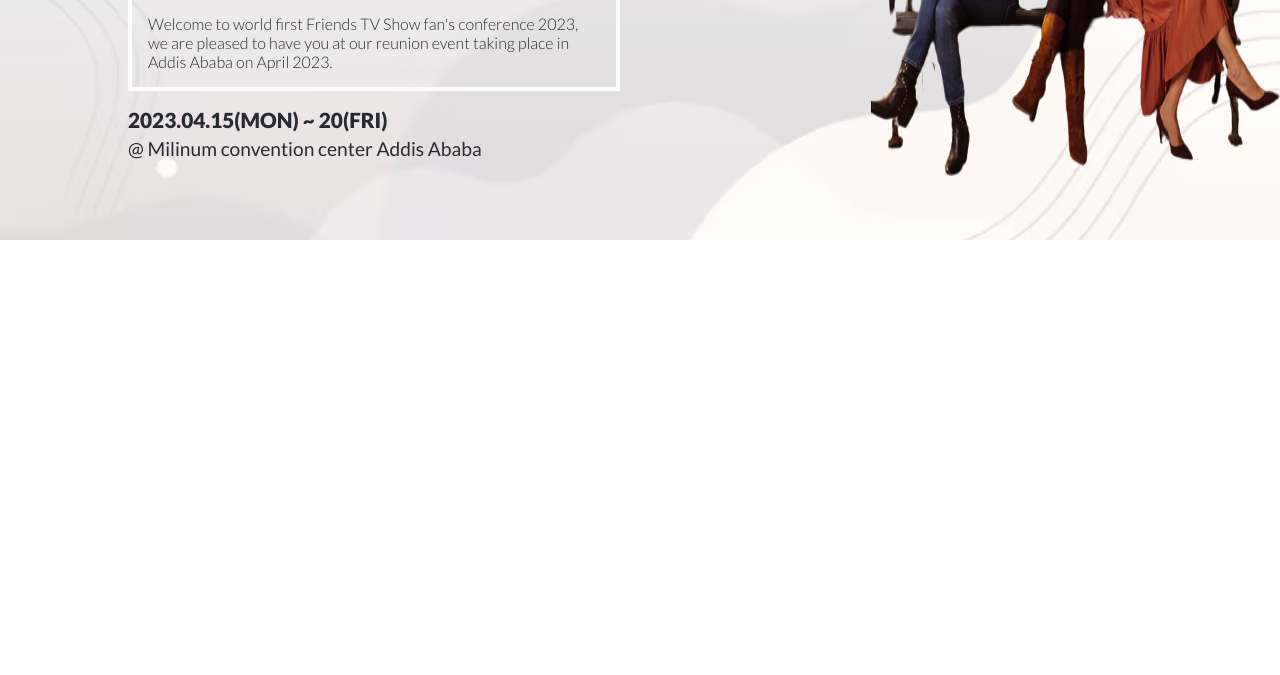
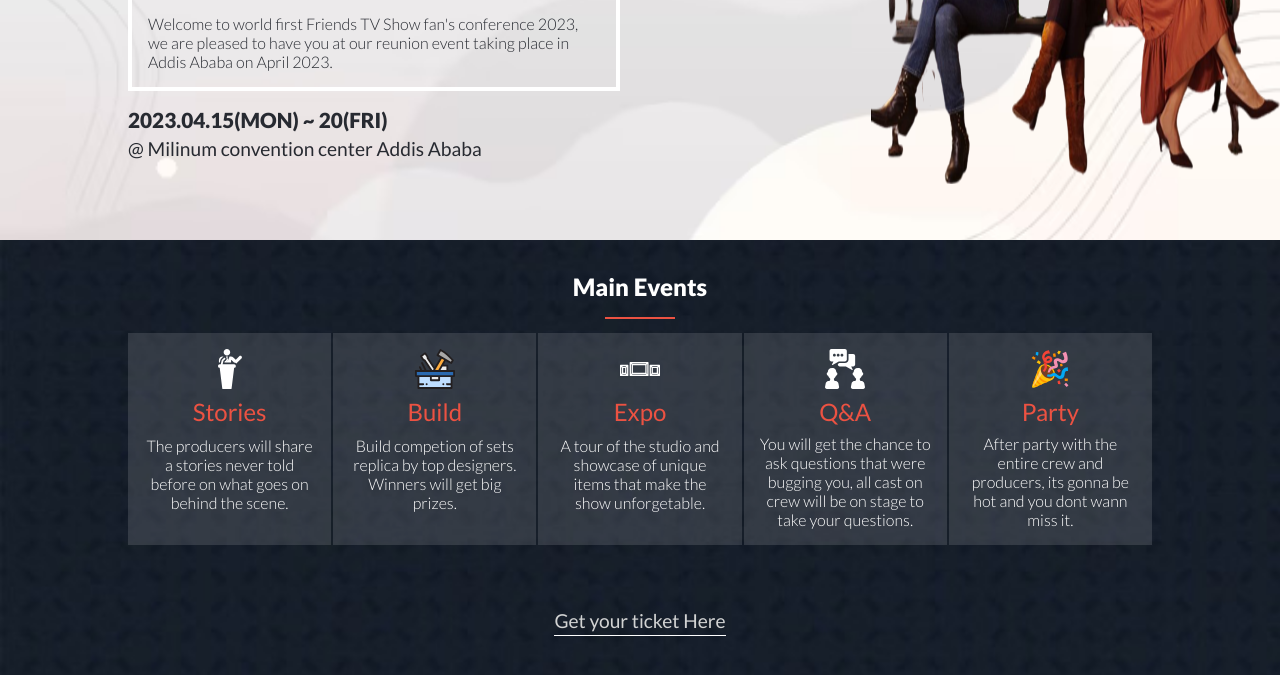
Before and after one commit to abeltsew/friends, a website: page index.html in a window 1280 px wide. Shown: the part 509-1184 px from the top of the page. Before the commit the page ends 800 px from the top, so only its background shows below. Drawn offline with Linux system fonts and the light colour scheme.

Commit message:
Add Main Events Section

```diff
--- a/index.html
+++ b/index.html
@@ -6,6 +6,7 @@
     <meta name="viewport" content="width=device-width, initial-scale=1.0" />
     <link rel="stylesheet" href="/src/css/style.css" />
     <link rel="stylesheet" href="/src/css/top-section.css" />
+    <link rel="stylesheet" href="/src/css/mid-section.css" />
     <script
       src="https://kit.fontawesome.com/a4bb0e0fbd.js"
       crossorigin="anonymous"
@@ -70,6 +71,53 @@
         <img class="friends" src="/assets/images/friend-no-bg.png" alt="" />
       </section>
     </section>
+    <!-- Mid Section -->
+    <section class="main-program">
+      <h2>Main Events</h2>
+      <ul class="events">
+        <li class="event">
+          <img src="/assets/images/keynote.svg" alt="" />
+          <p class="event-title">Stories</p>
+          <p class="event-desc">
+            The producers will share a stories never told before on what goes on
+            behind the scene.
+          </p>
+        </li>
+        <li class="event">
+          <img src="/assets/images/build.svg" alt="" />
+          <p class="event-title">Build</p>
+          <p class="event-desc">
+            Build competion of sets replica by top designers. Winners will get
+            big prizes.
+          </p>
+        </li>
+        <li class="event">
+          <img src="/assets/images/expo.svg" alt="" />
+          <p class="event-title">Expo</p>
+          <p class="event-desc">
+            A tour of the studio and showcase of unique items that make the show
+            unforgetable.
+          </p>
+        </li>
+        <li class="event">
+          <img src="/assets/images/forum.svg" alt="" />
+          <p class="event-title">Q&A</p>
+          <p class="event-desc">
+            You will get the chance to ask questions that were bugging you, all
+            cast on crew will be on stage to take your questions.
+          </p>
+        </li>
+        <li class="event">
+          <img src="/assets/images/party.svg" alt="" />
+          <p class="event-title">Party</p>
+          <p class="event-desc">
+            After party with the entire crew and producers, its gonna be hot and
+            you dont wann miss it.
+          </p>
+        </li>
+      </ul>
+      <button class="get-ticket">Get your ticket Here</button>
+    </section>
     <script src="/src/js/index.js"></script>
   </body>
 </html>
--- /dev/null
+++ b/src/css/mid-section.css
@@ -0,0 +1,99 @@
+.main-program {
+  background: url('/assets/images/steal-tile.jpg');
+  padding-bottom: 3rem;
+  background-size: cover;
+  color: white;
+  text-align: center;
+}
+
+.main-program h2 {
+  padding: 2rem;
+}
+
+.main-program h2:after {
+  position: absolute;
+  left: calc(50% - 35px);
+  display: block;
+  width: 70px;
+  border-bottom: 2px solid var(--orange);
+  content: '';
+  padding-top: 1rem;
+}
+
+.events {
+  display: grid;
+  justify-content: center;
+  grid-gap: 0.5rem;
+  padding: 1rem;
+  list-style: none;
+  padding-top: 2rem;
+}
+
+.event {
+  display: flex;
+  align-items: center;
+  justify-content: space-between;
+  justify-items: center;
+  background-color: hsl(227deg 4% 53% / 27%);
+  padding: 1rem;
+  text-align: left;
+}
+
+.event:hover {
+  border: solid 1px white;
+}
+
+.event :nth-child(1) {
+  flex: 1;
+  font-size: 2rem;
+  display: flex;
+  justify-content: center;
+}
+
+.event :nth-child(2) {
+  flex: 1;
+  color: var(--orange);
+  font-size: 1.5rem;
+  text-align: center;
+}
+
+.event :nth-child(3) {
+  flex: 3;
+  font-weight: 300;
+  font-size: 1rem;
+}
+
+.get-ticket {
+  margin-top: 1rem;
+  background-color: var(--orange);
+  text-align: center;
+  color: var(--gray);
+  padding: 1.5rem 4rem;
+  border: none;
+  font-size: 1.2rem;
+}
+
+@media (min-width: 768px) {
+  .events {
+    grid-template-columns: repeat(5, 1fr);
+    padding: 0 10%;
+    grid-gap: 2px;
+  }
+
+  .event {
+    flex-direction: column;
+    gap: 0.5rem;
+    text-align: center;
+  }
+
+  .event-title {
+    font-size: 1.2rem;
+  }
+
+  .get-ticket {
+    padding: 3rem 0 0.2rem 0;
+    background-color: transparent;
+    border-bottom: solid white 1px;
+    cursor: pointer;
+  }
+}
--- a/src/js/index.js
+++ b/src/js/index.js
@@ -0,0 +1,15 @@
+const mobileMenu = document.querySelector('.mobile-menu i');
+
+const setBg = (on) => {
+  if (on) {
+    mobileMenu.style.background = '#fff';
+    mobileMenu.style.padding = '0.5rem';
+    mobileMenu.style.borderRadius = '50%';
+  } else {
+    mobileMenu.style.background = 'none';
+  }
+};
+
+window.addEventListener('scroll', () =>
+  window.scrollY > 60 ? setBg(true) : setBg()
+);
```
Also changed, not shown: assets/images/build.svg (added), assets/images/expo.svg (added), assets/images/forum.svg (added), assets/images/keynote.svg (added), assets/images/party.svg (added), assets/images/steal-tile.jpg (added).
